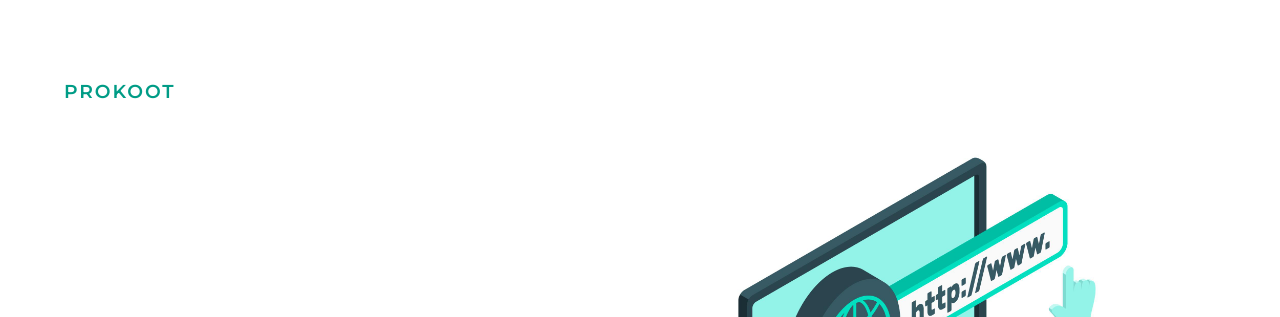
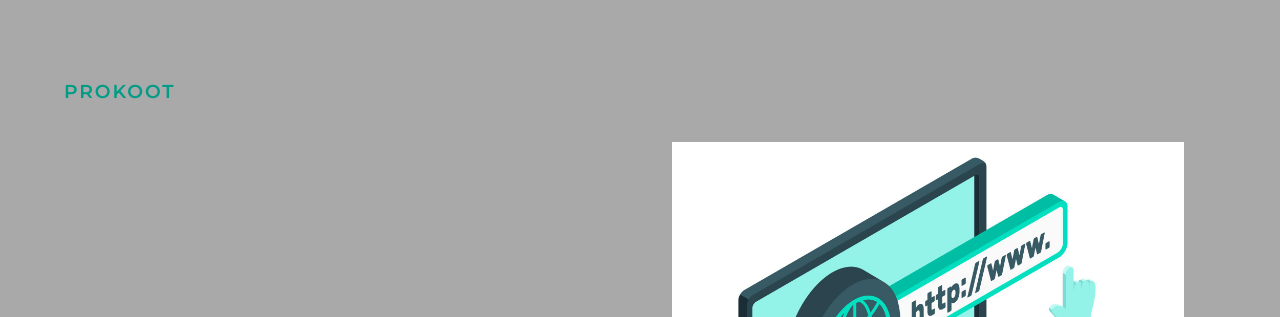
Before and after one commit to moulsiri/underConstruction, a plain HTML site: page index.html in a window 1280 px wide. Shown: the top 317 px of the page. Drawn offline with Linux system fonts and the light colour scheme.

Commit message:
Typo changed

```diff
--- a/style.css
+++ b/style.css
@@ -1,8 +1,11 @@
+/* Add documentation here too */
+
 *{
     margin: 0;
     padding: 0;
     box-sizing: border-box;
 }
+
 html,body{
     width: 100%;
     height:100%;
@@ -12,6 +15,7 @@ main{
     width:100%;
     min-height: 100vh;
 }
+
 #hero{
     width:100%;
     min-height: 100vh;
@@ -19,6 +23,7 @@ main{
     align-items: center;
     justify-content: space-between;
     padding: 0 4em;
+    background-color: darkgrey;
 }
 
 #lft{
@@ -28,9 +33,8 @@ main{
     min-height: inherit;
     justify-content: space-between;
     flex-direction: column;
+}
 
-
-}
 #lft h3{
     font-family: 'Montserrat', sans-serif;
     text-align: left;
@@ -38,22 +42,16 @@ main{
     letter-spacing: .1em;
     color: #009C86;
     width: 100%;
+}
 
-
-
-
-}
 #rt{
     width: 50%;
     display: flex;
     align-items: center;
     justify-content: center;
-    /* background-color: yellow; */
-
 }
 
 #heading{
-    /* background-color: yellow; */
     height: 60vh;
     width: 100%;
 }
@@ -103,6 +101,4 @@ main{
         font-size: 1em;
 
     }
-
-
 }
```
